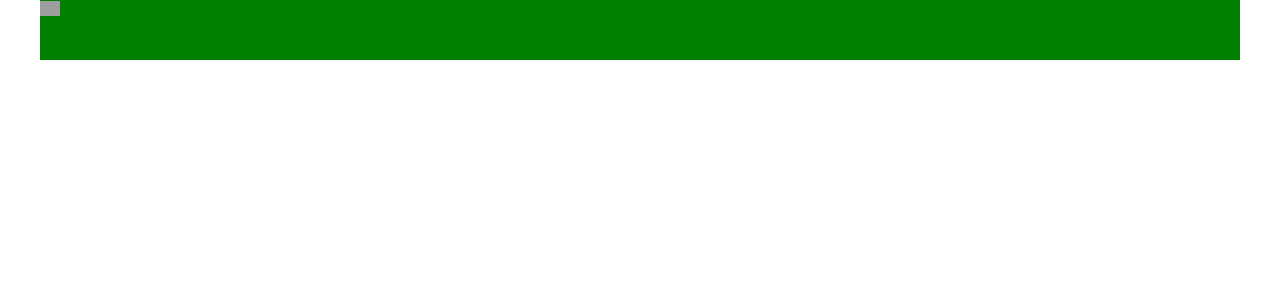
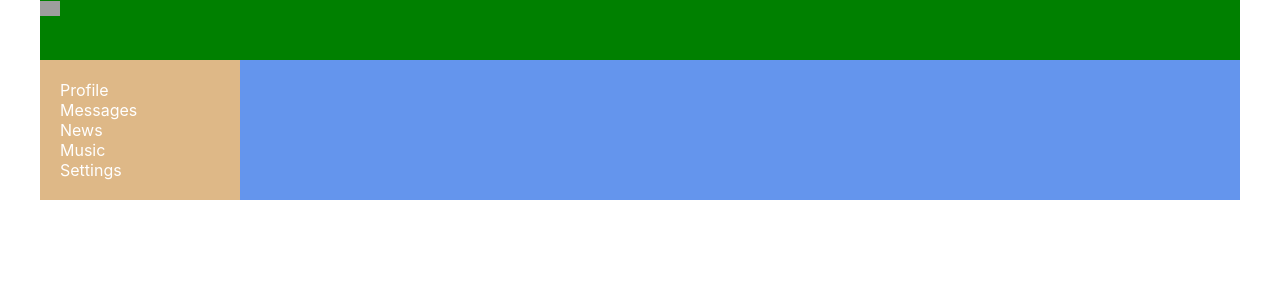
Before and after one commit to Alanondoto/ReactReduxLearning, a React (Create React App) app in the folder practice1/: page / in a window 1280 px wide. Before the commit this address had no page. Shown: the top 300 px of the page. Built offline with nearby package versions, Linux system fonts and the light colour scheme; grey boxes are pictures that could not be loaded.

Commit message:
context-api

```diff
--- a/practice1/src/App.js
+++ b/practice1/src/App.js
@@ -1,6 +1,6 @@
 import './App.css';
 import Header from './components/Header/Header';
-// import Navbar from './components/Navbar/Navbar';
+import Navbar from './components/Navbar/Navbar';
 import Profile from './components/Profile/Profile';
 import {Route, Routes} from "react-router-dom";
 import News from "./components/News/News";
@@ -12,7 +12,7 @@ const App = () => {
   return (
       <div className='app-wrapper'>
         <Header />
-        {/*<Navbar state={props.state.sidebar} />*/}
+        <Navbar />
         <div className='app-wrapper-content'>
           <Routes>
             <Route path='/profile' element={<Profile />}/>
--- a/practice1/src/components/Navbar/Navbar.jsx
+++ b/practice1/src/components/Navbar/Navbar.jsx
@@ -1,6 +1,6 @@
 import s from './Navbar.module.css';
 import {NavLink} from "react-router-dom";
-import Sidebar from "./Sidebar/Sidebar";
+// import Sidebar from "./Sidebar/Sidebar";
 
 const Navbar = (props) => {
     return (
@@ -30,7 +30,7 @@ const Navbar = (props) => {
             isActive ? s.active : undefined
           }>Settings</NavLink>
         </div>
-        <Sidebar friends={props.state.friends}/>
+        {/*<Sidebar friends={props.state.friends}/>*/}
       </nav>
     )
 }
```
